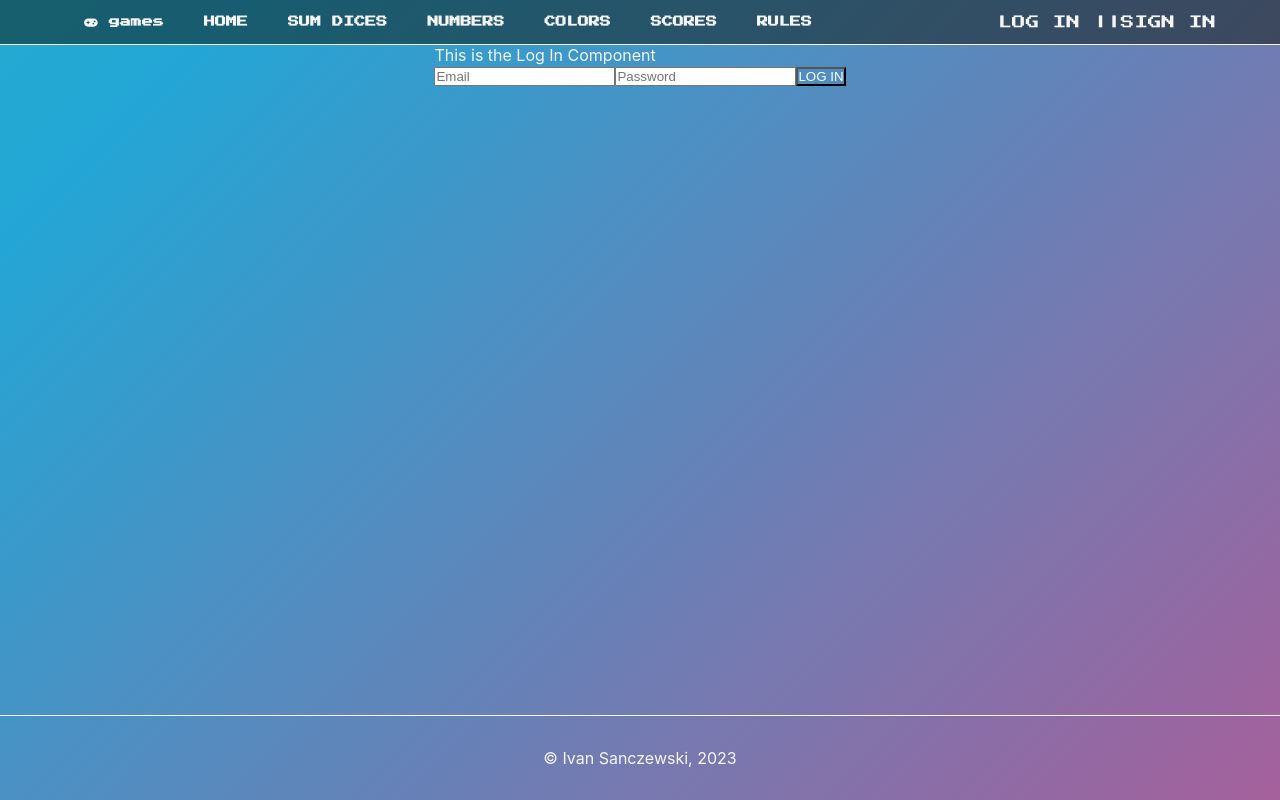
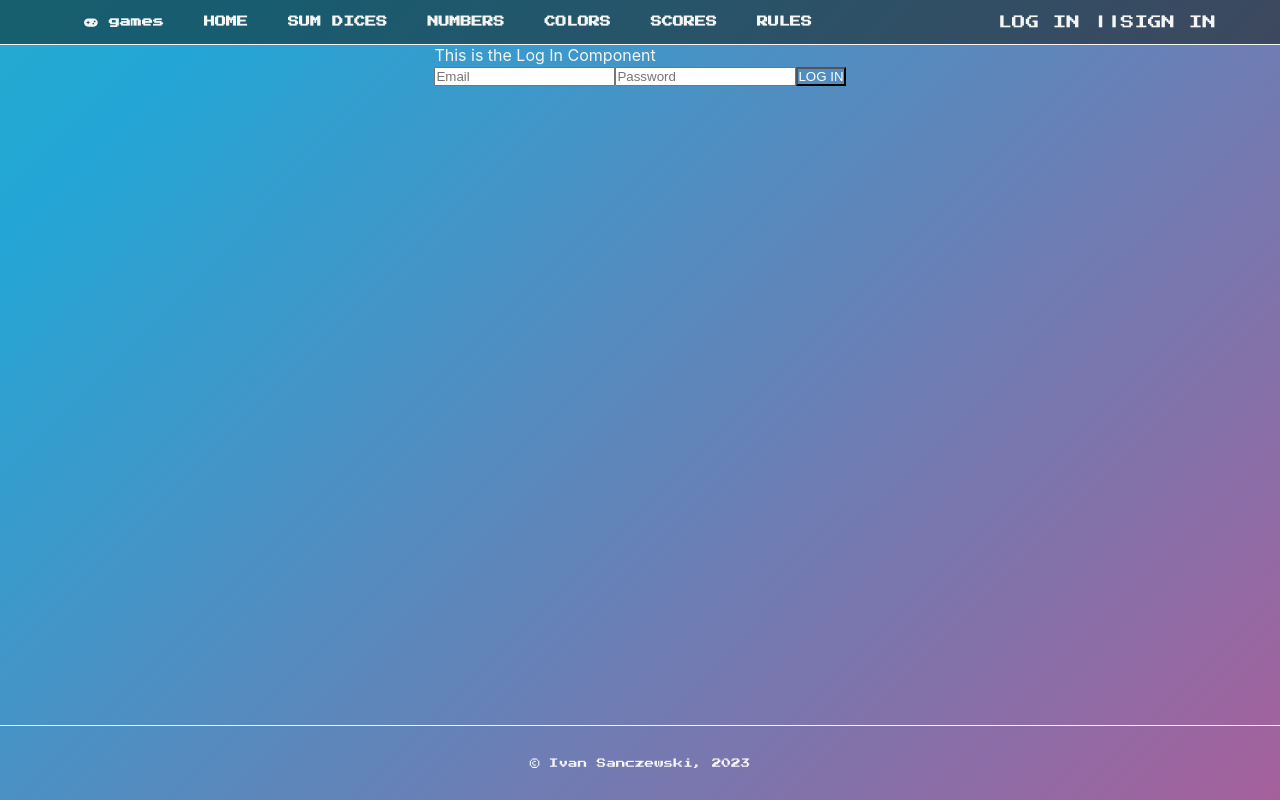
Before and after one commit to IvanSanczewski/dices, a Vue app: page /login in a window 1280 px wide. Built offline with nearby package versions, Linux system fonts and the light colour scheme; no server answers; the database is empty.

Commit message:
Applied footer fonts

```diff
--- a/src/assets/CSS/footer.css
+++ b/src/assets/CSS/footer.css
@@ -7,6 +7,9 @@
     border-top: 1px solid whitesmoke;
     /* background-color: rgba(12, 20, 12, 0.85); */
 
+    font-family: 'Press Start 2P', cursive;
+    font-size: .6em ;
+
     display: flex;
     justify-content: center;
 }
```
